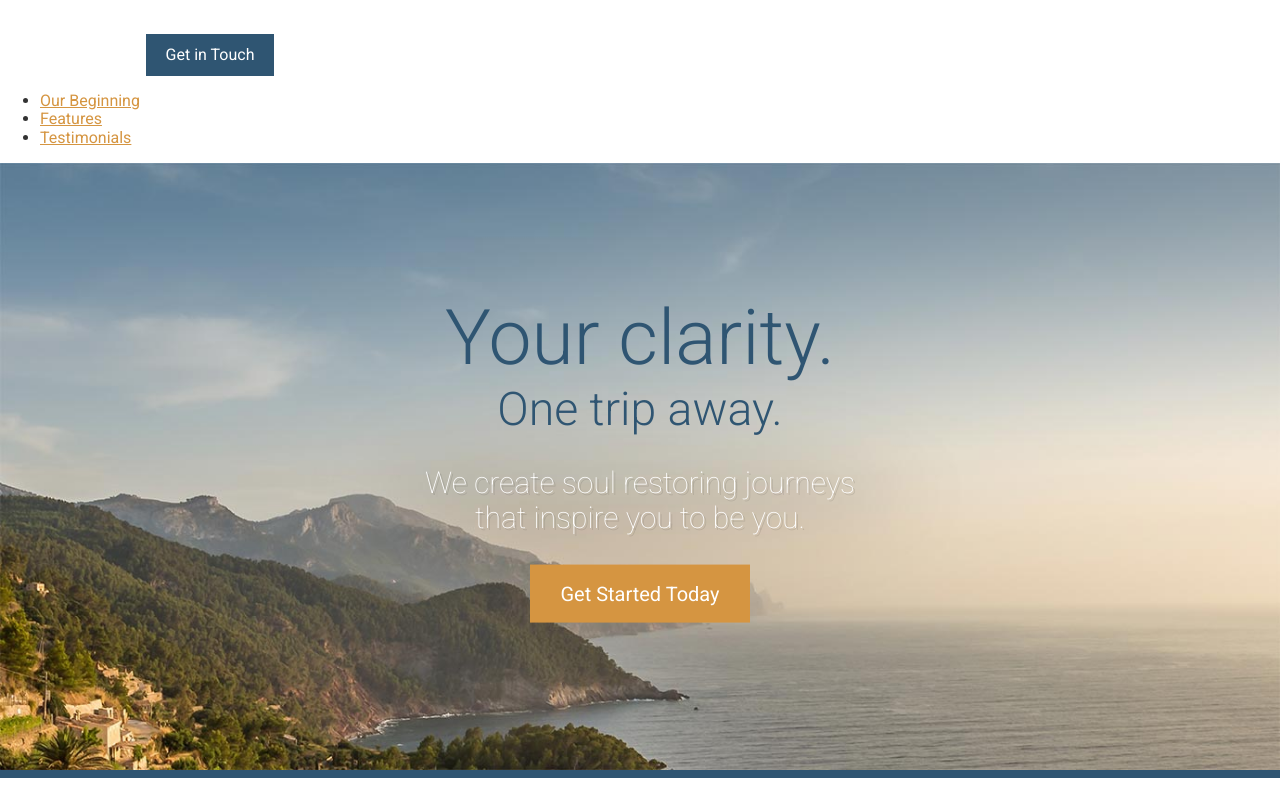
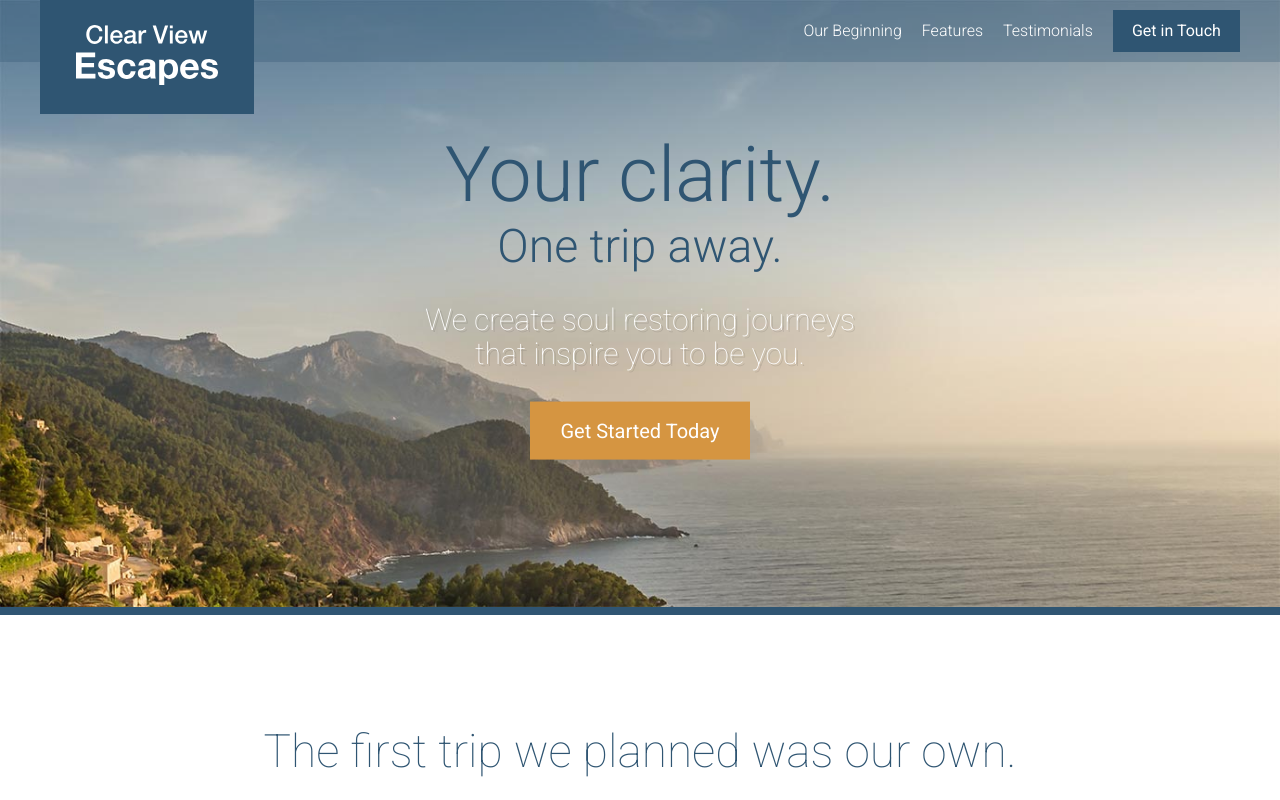
Before and after one commit to TrevorPawlewicz/philly-sites, a website: page app/index.html in a window 1280 px wide. Shown: the top 800 px of the page. Drawn offline with Linux system fonts and the light colour scheme.

Commit message:
style header pt.1

```diff
--- /dev/null
+++ b/app/assets/styles/modules/_primary-nav.css
@@ -0,0 +1,27 @@
+.primary-nav {
+
+
+    &--pull-right {
+        float: right;
+    }
+
+    ul {
+        margin: 0;
+        padding: 0;
+        @mixin clearFix;
+    }
+
+    li {
+        list-style: none;
+        float: left;
+        padding-right: 20px;
+    }
+
+    a {
+        color: #FFF;
+        text-decoration: none;
+        font-weight: 300;
+        display: block;
+        padding: 12px 0;
+    }
+}
--- /dev/null
+++ b/app/assets/styles/modules/_site-header.css
@@ -0,0 +1,19 @@
+.site-header {
+    position: absolute;
+    z-index: 100;
+    width: 100%;
+    padding: 10px 0;
+    /* possible by postcss-hergba */
+    background-color: rgba($mainBlue, 0.3);
+
+    &__btn-container {
+        float: right;
+    }
+
+    &__logo {
+        position: absolute;
+        top: 0;
+        background-color: $mainBlue;
+        padding: 25px 36px;
+    }
+}
--- a/app/assets/styles/styles.css
+++ b/app/assets/styles/styles.css
@@ -15,3 +15,5 @@
 @import "modules/_testimonial";
 @import "modules/_sprite";
 @import "modules/_site-footer";
+@import "modules/_site-header";
+@import "modules/_primary-nav";
--- a/app/index.html
+++ b/app/index.html
@@ -12,17 +12,27 @@
 
 <body>
 
-    <header>
+    <header class="site-header">
+        <div class="wrapper">
+            <div class="site-header__logo">
                 <img src="assets/images/icons/clear-view-escapes.svg">
+            </div>
+
+            <div class="site-header__btn-container">
                 <a href="#" class="btn">Get in Touch</a>
-        <nav>
+            </div>
+
+            <nav class="primary-nav primary-nav--pull-right">
                 <ul>
                     <li><a href="#our-beginning">Our Beginning</a></li>
                     <li><a href="#features">Features</a></li>
                     <li><a href="#testimonials">Testimonials</a></li>
                 </ul>
             </nav>
+        </div>
     </header>
+
+
 
 
 
--- a/app/temp/styles/styles.css
+++ b/app/temp/styles/styles.css
@@ -880,3 +880,44 @@ a {
     margin-right: 1.4rem;
   }
 }
+.site-header {
+    position: absolute;
+    z-index: 100;
+    width: 100%;
+    padding: 10px 0;
+    /* possible by postcss-hergba */
+    background-color: rgba(47,85,114, 0.3);
+}
+.site-header__btn-container {
+  float: right;
+}
+.site-header__logo {
+  position: absolute;
+  top: 0;
+  background-color: #2f5572;
+  padding: 25px 36px;
+}
+.primary-nav--pull-right {
+  float: right;
+}
+.primary-nav ul {
+  margin: 0;
+  padding: 0;
+}
+.primary-nav ul::after {
+  content: "";
+  clear: both;
+  display: table;
+}
+.primary-nav li {
+  list-style: none;
+  float: left;
+  padding-right: 20px;
+}
+.primary-nav a {
+  color: #FFF;
+  text-decoration: none;
+  font-weight: 300;
+  display: block;
+  padding: 12px 0;
+}
--- a/gulp/tasks/styles.js
+++ b/gulp/tasks/styles.js
@@ -5,6 +5,7 @@ var cssvars      = require('postcss-simple-vars'); // for CSS variables
 var nested       = require('postcss-nested'); // nesting CSS
 var cssImport    = require('postcss-import');
 var mixins       = require('postcss-mixins');
+var hexrgba      = require('postcss-hexrgba'); // converts rgba to hex to use variables
 //----------------------------------------------------------------------------
 
 
@@ -19,7 +20,7 @@ var mixins       = require('postcss-mixins');
 gulp.task('styles', function(){
 
     return gulp.src('app/assets/styles/styles.css')
-            .pipe(postcss([cssImport, mixins, nested, cssvars, autoprefixer]))
+            .pipe(postcss([cssImport, mixins, nested, cssvars, hexrgba, autoprefixer]))
             .on('error', function(errorInfo) {
                 console.log(errorInfo.toString());
                 this.emit('end');
--- a/package.json
+++ b/package.json
@@ -29,6 +29,7 @@
     "gulp-rename": "^1.2.2",
     "gulp-svg-sprite": "^1.3.1",
     "gulp-watch": "^4.3.11",
+    "postcss-hexrgba": "^0.2.1",
     "postcss-import": "^9.0.0",
     "postcss-mixins": "^5.4.1",
     "postcss-nested": "^1.0.0",
```
Lines whose indentation alone changed are shown as unchanged.
